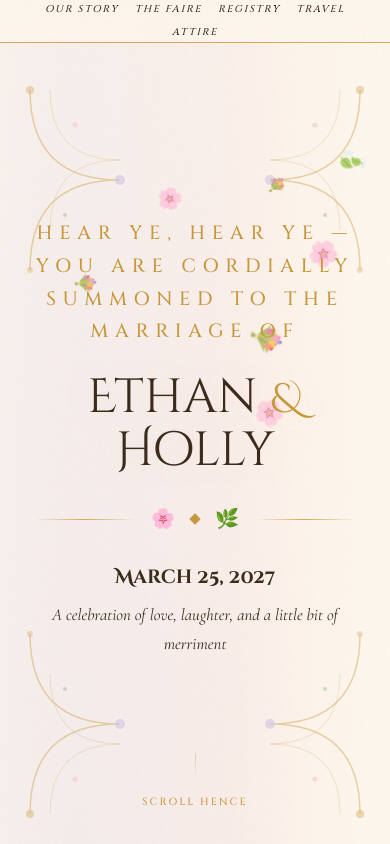
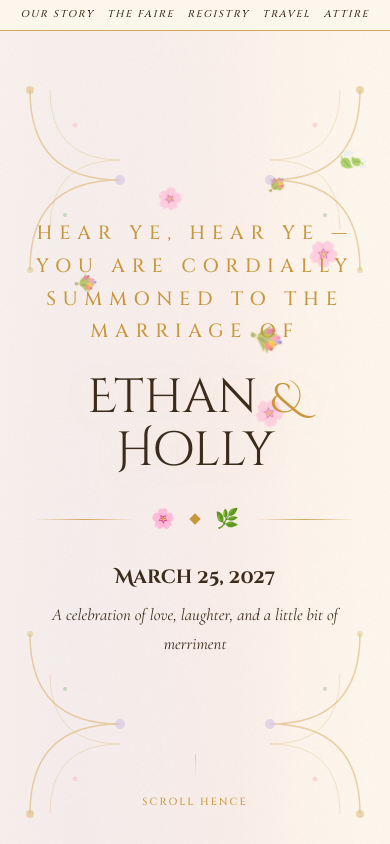
Before and after one commit to EElBard/bard-wedding-2027, a website: page Public HTML/index.html in a window 390 px wide. Shown: the top 844 px of the page. Drawn offline with nearby package versions, Linux system fonts and the light colour scheme; a web font is replaced by a local one.

Commit message:
fix: nav bar clipping on mobile - opaque bg, auto-height, z-index above overlay

```diff
--- a/Public HTML/index.html
+++ b/Public HTML/index.html
@@ -75,10 +75,8 @@
       top: 0;
       left: 0;
       right: 0;
-      z-index: 100;
-      background: rgba(253, 246, 236, 0.94);
-      -webkit-backdrop-filter: blur(8px);
-      backdrop-filter: blur(8px);
+      z-index: 1001;
+      background: rgba(253, 246, 236, 1);
       border-bottom: 1px solid var(--border-gold);
       display: flex;
       justify-content: center;
@@ -86,8 +84,7 @@
       align-content: center;
       flex-wrap: wrap;
       gap: 2.5rem;
-      padding: env(safe-area-inset-top) 2rem 0;
-      height: calc(var(--nav-height) + env(safe-area-inset-top));
+      padding: calc(0.55rem + env(safe-area-inset-top)) 2rem 0.55rem;
     }
 
     nav a {
@@ -485,9 +482,9 @@
       }
 
       nav {
-        gap: 0.4rem 1rem;
+        gap: 0.3rem 0.8rem;
         flex-wrap: wrap;
-        padding: env(safe-area-inset-top) 1rem 0;
+        padding: calc(0.4rem + env(safe-area-inset-top)) 1rem 0.4rem;
       }
 
       nav a {
```
Also changed, not shown: public/index.html (+5 -8 lines).
